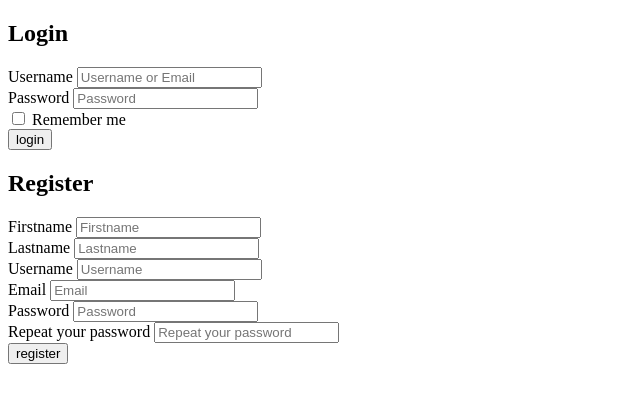
After one commit to ChawkiFerroukhi/Social-Network, a PHP site: page /login.php in a window 1280 px wide. The commit adds this page. Shown: the top 403 px of the page, without its empty margins (0-640 px from the left). Run offline with PHP 8.4, Linux system fonts and the light colour scheme.

Commit message:
Tokens error/login functionality/cookies/hashes
- Added login functionality
- Fixed token error
- Added Redirect class
- Added remember me functionality
  - Cookies logic
  - Hashing

```diff
--- a/classes/Common.php
+++ b/classes/Common.php
@@ -7,7 +7,7 @@
 
         public static function getInput($source, $fieldName) {
 
-            if (isset($source[$fieldName])) {
+            if(isset($source[$fieldName])) {
                 return $source[$fieldName];
             }
 
--- a/classes/Config.php
+++ b/classes/Config.php
@@ -16,12 +16,12 @@
 
         public static function get ($path = null) {
 
-            if ($path) {
+            if($path) {
                 $config = $GLOBALS["config"];
                 $path = explode('/', $path);
 
                 foreach($path as $bit) {
-                    if (isset($config[$bit])) {
+                    if(isset($config[$bit])) {
                         $config = $config[$bit];
                     }
                 }
--- a/classes/Cookie.php
+++ b/classes/Cookie.php
@@ -0,0 +1,38 @@
+<?php
+
+
+    namespace classes;
+
+    class Cookie {
+
+        public static function exists($name) {
+
+            return (isset($_COOKIE[$name])) ? true : false;
+
+        }
+
+        public static function get($name) {
+
+            return $_COOKIE[$name];
+
+        }
+
+        public static function set($name, $value, $expiry) {
+
+            if(setcookie($name, $value, time() + $expiry, '/')) {
+                return true;
+            }
+
+            return false;
+
+        }
+
+        public static function delete($name) {
+
+            self::set($name, '', time() -1);
+
+        }
+
+    }
+
+?>
--- a/classes/Database.php
+++ b/classes/Database.php
@@ -35,7 +35,7 @@
                 if we haven't done so we're going to instantiate it by creating a DATABASE object
             */
 
-            if (!isset(self::$_instance)){
+            if(!isset(self::$_instance)){
 
                 self::$_instance = new Database();
             }
@@ -51,7 +51,7 @@
 
             if ($this->_query = $this->_pdo->prepare($sql)) {
 
-                if (count($params)) {
+                if(count($params)) {
                     $count = 1;
                     foreach($params as $param) {
                         $this->_query->bindValue($count, $param);
@@ -59,7 +59,7 @@
                     }
                 }
 
-                if ($this->_query->execute()) {
+                if($this->_query->execute()) {
 
                     $this->_results = $this->_query->fetchAll(\PDO::FETCH_OBJ);
                     $this->_count = $this->_query->rowCount();
--- a/classes/Session.php
+++ b/classes/Session.php
@@ -9,13 +9,13 @@
         }
 
         public static function delete($name) {
-            if (self::exists($name)) {
+            if(self::exists($name)) {
                 unset($_SESSION[$name]);
             }
         }
 
         public static function get($name) {
-            if (self::exists($name)) {
+            if(self::exists($name)) {
                 return $_SESSION[$name];
             }
 
@@ -28,7 +28,7 @@
         }
 
         public static function flash($name, $message = '') {
-            if (self::exists($name)) {
+            if(self::exists($name)) {
                 $sessionData = Session::get($name);
                 Session::delete($name);
 
--- a/classes/Token.php
+++ b/classes/Token.php
@@ -6,14 +6,14 @@
 
     class Token {
 
-        public static function generate() {
-            return Session::set(Config::get("session/token_name"), md5(uniqid()));
+        public static function generate($type) {
+            return Session::set(Config::get("session/tokens/$type"), md5(uniqid()));
         }
 
-        public static function check($token) {
-            $tokenName = Config::get("session/token_name");
+        public static function check($token, $type) {
+            $tokenName = Config::get("session/tokens/$type");
 
-            if (Session::exists($tokenName) && $token === Session::get($tokenName)) {
+            if(Session::exists($tokenName) && $token === Session::get($tokenName)) {
                 Session::delete($tokenName);
                 return true;
             }
--- a/core/init.php
+++ b/core/init.php
@@ -1,4 +1,7 @@
 <?php
+
+    use classes\{Database, Cookie, Session, Config};
+    use models\User;
 
     //Check whether the session is started or not
 
@@ -16,14 +19,34 @@
 
         "rememberme" => array(
             'cookie_name' => 'hash',
-            'cookie_expiray' => 604800
+            'cookie_expiry' => 60
         ),
 
         "session" => array(
             'session_name' => 'user',
-            "token_name" => "token"
+            "token_name" => "token",
+            "tokens" => array(
+                "register" => "register",
+                "login" => "login"
+            )
         )
+    );
 
-        );
+
+    $user = new User();
+
+    if(Cookie::exists(Config::get("rememberme/cookie_name")) && !Session::exists(Config::get("session/session_name"))) {
+
+        $hash = Cookie::get(Config::get("rememberme/cookie_name"));
+        $res = Database::getInstance()->query("SELECT * FROM users_session WHERE hash=?", array($hash));
+
+        if($res->count()) {
+
+            $user->fetchUser("id", $res->results()[0]->user_id);
+            $user->login($user->getPropertyValue("username"), $user->getPropertyValue("password"), true);
+        }
+
+    }
+
 
 ?>
--- a/header.php
+++ b/header.php
@@ -1,22 +1,32 @@
+<?php
+
+    use classes\{Config, Common, Token, Validation, Database, Redirect, Session};
+    use models\User;
+
+?>
+
+
 <header>
     <div>
-    <h2>LOGIN</h2>
-    <?php // Route when logo clicked to index to be added using : Config::get("path"); ?>
+        <h2>Login</h2>
+        <form action="<?php echo htmlspecialchars($_SERVER["PHP_SELF"]); ?>" method="post">
+            <?php if(Session::exists('Register_success')) { echo Session::flash('Register_success'); } ?>
+            <div>
+                <label for="email-or-username">Username</label>
+                <input type="text" name="email-or-username" value="<?php echo htmlspecialchars(Common::getInput($_POST, "email-or-username")); ?>" placeholder="Username or Email" autocomplete="off">
+            </div>
+            <div>
+                <label for="password">Password</label>
+                <input type="password" name="password" placeholder="Password" autocomplete="off">
+            </div>
+            <div>
+                <input type="checkbox" name="rememberme">
+                <label for="rememberme">Remember me</label>
+            </div>
+            <div>
+                <input type="hidden" name="token_log" value="<?php echo Token::generate("login"); ?>">
+                <input type="submit" name="login" value="login">
+            </div>
+        </form>
     </div>
-    <div>
-        <label for="email-or-username">Email or Username</label>
-        <input type="text" form="login-form" placeholder="Email">
-        <div>
-            <input type="checkbox" id="keep-me-connected" form="login-form" checked>
-            <label for="keep-me-connected">Remember me</label>
-        </div>
-    </div>
-    <div>
-        <label for="email-or-phone">Password</label>
-        <input type="password" form="login-form" placeholder="Password">
-        <a href="">Forgotten your passowrd?</a>
-    </div>
-    <form>
-        <input type="submit" value="Login">
-    </form>
 </header>
--- /dev/null
+++ b/login.php
@@ -0,0 +1,171 @@
+<?php
+
+    error_reporting(E_ALL);
+
+
+    require_once 'vendor/autoload.php';
+    require_once 'core/init.php';
+
+    use classes\{Database, Config, Validation, Common, Session, Token, Hash, Redirect};
+    use models\User;
+
+    if($user->getPropertyValue("isLoggedIn")) {
+        Redirect::to("index.php");
+    }
+
+    if(isset($_POST["login"])) {
+
+        if(Token::check(Common::getInput($_POST, "token_log"), "login")) {
+            $validate = new Validation();
+
+            $validate->check($_POST, array(
+                "email-or-username" => array(
+                    "name" => "Email or username",
+                    "required" => true,
+                    "email-or-username" => true
+                ),
+                "password" => array(
+                    "name" => "Password",
+                    "required" => true
+                )
+            ));
+
+            if($validate->passed()) {
+
+                $rememberme = isset($_POST["rememberme"]) ? true : false;
+                $login = $user->login(Common::getInput($_POST, "email-or-username"), Common::getInput($_POST, "password"), $rememberme);
+
+                if($login) {
+                    Redirect::to("index.php");
+
+                } else {
+                    echo "Bad Credentials";
+                }
+            } else {
+
+                foreach ($validate->errors() as $error) {
+                    echo $error . "<br>";
+                }
+            }
+        }
+    }
+
+    if(isset($_POST["register"])) {
+
+        $validate = new Validation();
+
+        if(Token::check(Common::getInput($_POST, "token_reg"), "register")) {
+
+            $validate->check($_POST, array(
+                "firstname" => array(
+                    "name" => "Firstname",
+                    "min" => 3,
+                    "max" => 50
+                ),
+                "lastname" => array(
+                    "name" => "Lastname",
+                    "min" => 3,
+                    "max" => 50
+                ),
+                "username" => array(
+                    "name" => "Username",
+                    "required" => true,
+                    "min" => 3,
+                    "max" => 40,
+                    "unique" => true
+                ),
+                "email" => array(
+                    "name" => "Email",
+                    "required" => true,
+                    "email-or-username" => true
+                ),
+                "password" => array(
+                    "name" => "Password",
+                    "required" => true,
+                    "min" => 6
+                ),
+                "password_again" => array(
+                    "required" => true,
+                    "matches" => "password"
+                ),
+            ));
+
+            if($validate->passed()) {
+
+                $salt = Hash::salt(16);
+
+                $user = new User();
+                $user->setData(array(
+                    "firstname" => Common::getInput($_POST, "firstname"),
+                    "lastname" => Common::getInput($_POST, "lastname"),
+                    "username" => Common::getInput($_POST, "username"),
+                    "email" => Common::getInput($_POST, "email"),
+                    "password" => Hash::make(Common::getInput($_POST, "password"), $salt),
+                    "salt" => $salt,
+                    "joindate" => date("Y/m/d h:i:s"),
+                    "user_type" => 1,
+                ));
+
+                $user->register();
+
+                Session::flash("Register_success", "Your account has been created successfully.");
+                header("Location: login.php");
+
+
+            } else {
+                foreach ($validate->errors() as $key => $error) {
+                    echo "key:" . $key . ", error : " . $error . "<br>";
+                }
+            }
+        }
+    }
+?>
+
+
+    <!DOCTYPE html>
+    <html lang="en">
+    <head>
+        <meta charset="UTF-8">
+        <meta http-equiv="X-UA-Compatible" content="IE=edge">
+        <meta name="viewport" content="width=device-width, initial-scale=1.0">
+        <title>Login</title>
+    </head>
+    <body>
+        <?php include "header.php"; ?>
+        <main>
+        <div>
+                <h2>Register</h2>
+                <form action="<?php echo htmlspecialchars($_SERVER["PHP_SELF"]); ?>" method ="post">
+                    <div>
+                        <label for="firstname">Firstname</label>
+                        <input type="text" name="firstname" value="<?php echo htmlspecialchars(Common::getInput($_POST, "firstname")); ?>" placeholder="Firstname" autocomplete="off">
+                    </div>
+                    <div>
+                        <label for="lastname">Lastname</label>
+                        <input type="text" name="lastname" value="<?php echo htmlspecialchars(Common::getInput($_POST, "lastname")); ?>" placeholder="Lastname" autocomplete="off">
+                    </div>
+                    <div>
+                        <label for="username">Username</label>
+                        <input type="text" name="username" value="<?php echo htmlspecialchars(Common::getInput($_POST, "username")); ?>"  placeholder="Username" autocomplete="off">
+                    </div>
+                    <div>
+                        <label for="email">Email</label>
+                        <input type="text" name="email" value="<?php echo htmlspecialchars(Common::getInput($_POST, "email")); ?>" placeholder="Email" autocomplete="off">
+                    </div>
+                    <div>
+                        <label for="password">Password</label>
+                        <input type="password" name="password" placeholder="Password" autocomplete="off">
+                    </div>
+                    <div>
+                        <label for="passwod_again">Repeat your password</label>
+                        <input type="password" name="password_again" placeholder="Repeat your password" autocomplete="off">
+                    </div>
+                    <div>
+                        <input type="hidden" name="token_reg" value="<?php echo Token::generate("register"); ?>">
+                        <input type="submit" name="register" value="register">
+                    </div>
+                </form>
+            </div>
+        </main>
+    </body>
+    </html>
--- a/models/User.php
+++ b/models/User.php
@@ -2,22 +2,41 @@
 
     namespace models;
 
+    use classes\{Hash, Config, Session, Database, Cookie};
+
     class User {
 
         private $db;
+        private $sessionName;
+        private $cookieName;
+
         private $id;
-        private $username;
-        private $email;
-        private $password;
-        private $salt;
-        private $firstname;
-        private $lastname;
-        private $joindate;
-        private $user_type;
+        private $username = '';
+        private $email = '';
+        private $password = '';
+        private $salt = '';
+        private $firstname = '';
+        private $lastname = '';
+        private $joindate = '';
+        private $user_type = 1;
+        private $isLoggedIn = false;
 
-        public function __construct($db) {
+        public function __construct() {
 
-            $this->db = $db;
+            // Everytime we instantiate a user object we need to check if the session is set to determine whether to login or not
+            $this->db = Database::getInstance();
+            $this->sessionName = Config::get('session/session_name');
+            $this->cookieName = Config::get('rememberme/cookie_name');
+
+            if(Session::exists($this->sessionName)) {
+                $dt = Session::get($this->sessionName);
+
+                if($this->fetchUser("id", $dt)) {
+
+                    $this->isLoggedIn = true;
+
+                }
+            }
 
         }
 
@@ -29,12 +48,15 @@
             $this->$propertyName = $propertyValue;
         }
 
-        public function selectById($id) {
-            $this->db->query("SELECT FROM users WHERE id=?", array($id));
+        public function fetchUser($field_name, $field_value) {
+
+            $this->db->query("SELECT * FROM users WHERE $field_name = ?", array($field_value));
+
+            if($this->db->count() > 0) {
                 $fetchedUser = $this->db->results()[0];
-
                 $this->id = $fetchedUser->id;
                 $this->username = $fetchedUser->username;
+                $this->email = $fetchedUser->email;
                 $this->password = $fetchedUser->password;
                 $this->salt = $fetchedUser->salt;
                 $this->firstname = $fetchedUser->firstname;
@@ -42,12 +64,18 @@
                 $this->joindate = $fetchedUser->joindate;
                 $this->user_type = $fetchedUser->user_type;
 
+                return true;
+            }
+
+            return false;
+
         }
 
         public function setData($data = array()) {
 
             $this->id = isset($data["id"]) ? $data["id"] : null;
             $this->username = $data["username"];
+            $this->email = $data["email"];
             $this->password = $data["password"];
             $this->salt = $data["salt"];
             $this->firstname = $data["firstname"];
@@ -60,9 +88,10 @@
         public function register() {
 
             $this->db->query("INSERT INTO users
-            (username, password, salt, firstname, lastname, joindate, user_type)
-            VALUES (?,?,?,?,?,?,?)", array (
+            (username, email, password, salt, firstname, lastname, joindate, user_type)
+            VALUES (?,?,?,?,?,?,?,?)", array (
                 $this->username,
+                $this->email,
                 $this->password,
                 $this->salt,
                 $this->firstname,
@@ -71,7 +100,7 @@
                 $this->user_type
             ));
 
-            if (!$this->db->error()) {
+            if(!$this->db->error()) {
 
                 return true;
 
@@ -85,9 +114,10 @@
 
         public function update() {
 
-            $this->db->query("UPDATE users SET username=?, password=?, salt=?, firstname=?, lastname=?, joindate=?, user_type=? WHERE id=?",
+            $this->db->query("UPDATE users SET username=?, email=? password=?, salt=?, firstname=?, lastname=?, joindate=?, user_type=? WHERE id=?",
             array (
                 $this->username,
+                $this->email,
                 $this->password,
                 $this->salt,
                 $this->firstname,
@@ -96,6 +126,8 @@
                 $this->user_type,
                 $this->id,
             ));
+
+            return $this->db->error() ? false : true;
         }
 
         public function delete() {
@@ -104,6 +136,78 @@
 
             return ($this->db->error()) ? false : true;
         }
+
+        public function login($username_or_username='', $password='', $rememberme=false) {
+
+            if($this->id) {
+
+                Session::set($this->sessionName, $this->id);
+                $this->isLoggedIn = true;
+                return true;
+
+            } else {
+
+                $fetchBy = "username";
+                if(strpos($username_or_username, "@")) {
+                    $fetchBy = "email";
+                }
+
+                if ($this->fetchUser($fetchBy, $username_or_username)) {
+                    if ($this->password === Hash::make($password, $this->salt)) {
+
+                        Session::set($this->sessionName, $this->id);
+
+                        if($rememberme) {
+
+                            $this->db->query("SELECT * FROM users_session WHERE user_id=?", array($this->id));
+
+                            if (!$this->db->count()) {
+
+                                $hash = Hash::unique();
+                                $this->db->query('INSERT INTO users_session (user_id, hash) VALUES (?, ?)', array($this->id, $hash));
+
+                            } else {
+
+                                $hash = $this->db->results()[0]->hash;
+
+                            }
+
+                            Cookie::set($this->cookieName, $hash, Config::get("rememberme/cookie_expiry"));
+                        }
+
+                        return true;
+
+                    }
+                }
+            }
+
+            return false;
+        }
+
+        public function logout() {
+
+            $this->db->query("DELETE FROM users_session WHERE user_id=?", array($this->id));
+
+            Session::delete($this->sessionName);
+            Cookie::delete($this->cookieName);
+        }
+
+        public function isLoggedIn() {
+            return $this->isLoggedIn;
+        }
+
+        public function toString() {
+            return "User with:
+                id: $this->id,
+                firstname: $this->firstname,
+                lastname: $this->lastname,
+                username: $this->username,
+                email: $this->email,
+                password: $this->password,
+                salt: $this->salt,
+                joindate: $this->joindate,
+                user_type: $this->user_type";
+        }
     }
 
 
```
Also changed, not shown: classes/Redirect.php (+25 -0 lines), classes/Validation.php (+23 -10 lines), index.php (+20 -5 lines), register.php (+10 -8 lines). Lines whose indentation alone changed are shown as unchanged.
